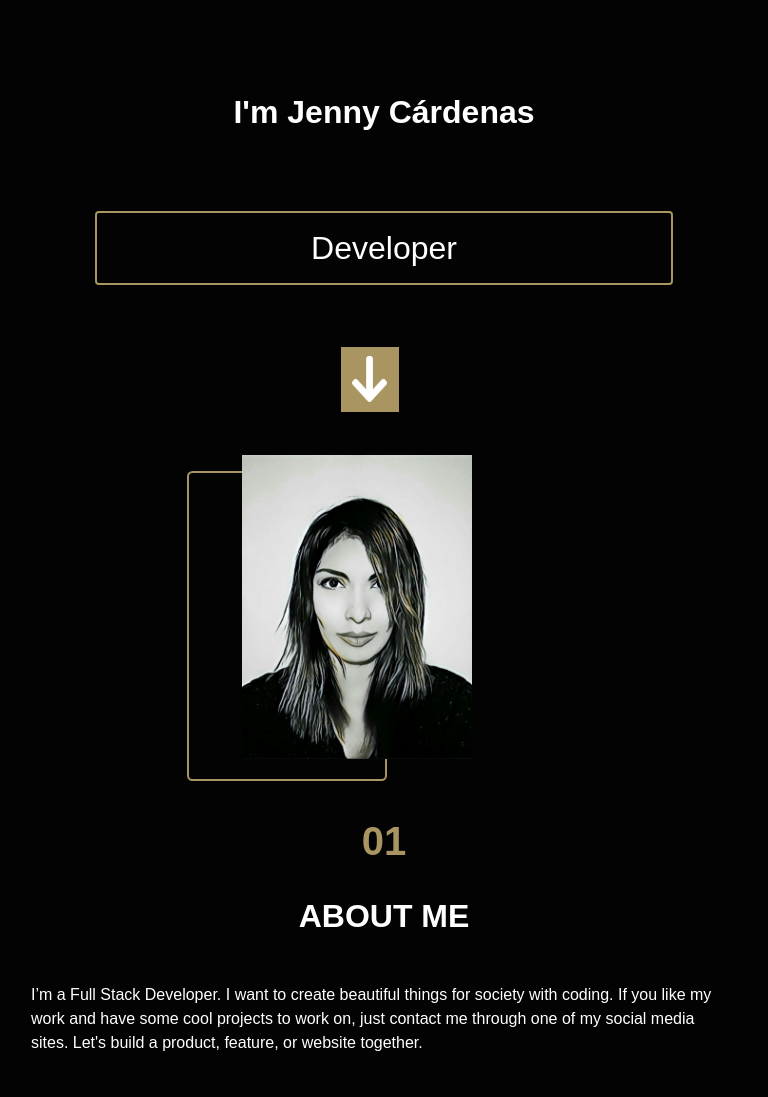
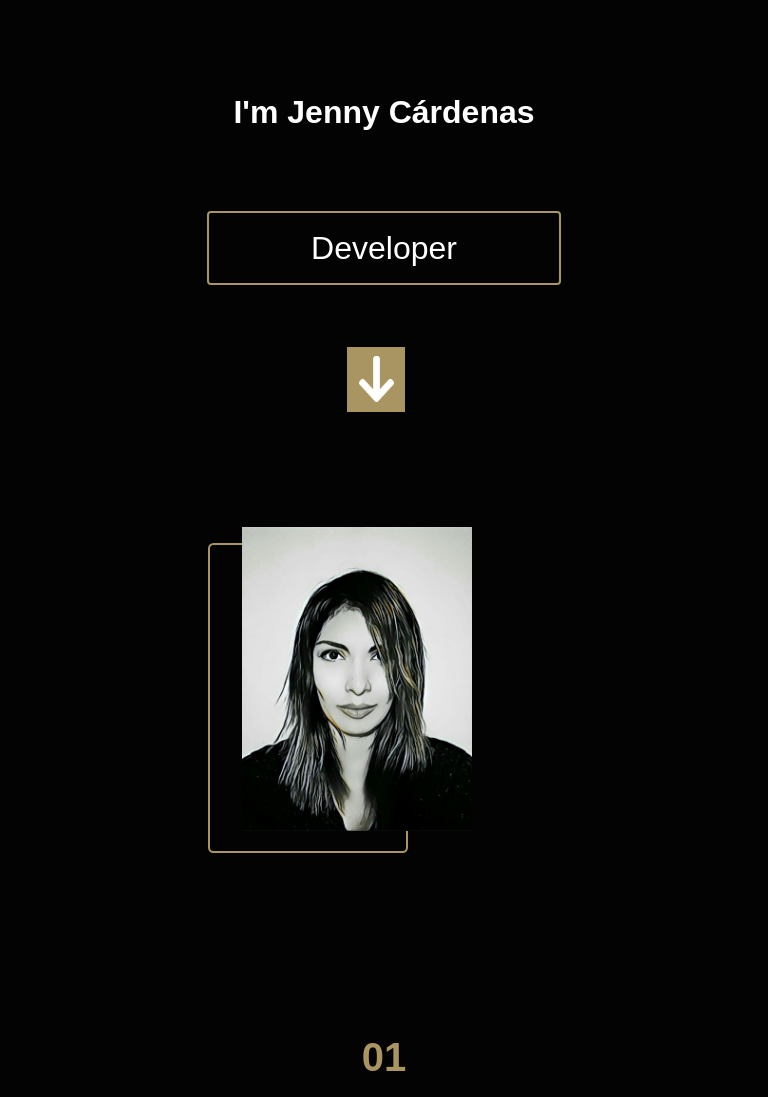
Before and after one commit to janis-jenny/janis-jenny.github.io, a plain HTML site: page index.html in a window 768 px wide. Shown: the part 163-1260 px from the top of the page. Drawn offline with nearby package versions, Linux system fonts and the light colour scheme; a web font is replaced by a local one.

Commit message:
fix arrow position in all views, add more margin at the top of about section and in the dev tag

```diff
--- a/css/stylesheet.css
+++ b/css/stylesheet.css
@@ -45,6 +45,10 @@
   text-decoration: none;
   position: relative;
   display: inline-block;
+}
+
+.links:hover {
+  cursor: pointer;
 }
 
 .links::before {
@@ -458,7 +462,7 @@ h5 {
     justify-content: center;
     position: relative;
     top: 1.8rem;
-    left: 7.2rem;
+    left: 9rem;
   }
 
   .art-img {
@@ -483,7 +487,7 @@ h5 {
     border-radius: 5.5px;
     position: absolute;
     top: 4rem;
-    left: 3rem;
+    left: 5rem;
   }
 
   .about-txt > h1 {
@@ -633,13 +637,18 @@ h5 {
     font-size: 15px;
   }
 
+  .dev {
+    font-weight: lighter;
+    margin: 2rem 12rem;
+  }
+
   #arrow {
     display: flex;
     justify-content: center;
     align-items: center;
     position: relative;
     top: 1.8rem;
-    left: 18.6rem;
+    left: 19rem;
   }
 
   .art-img {
@@ -664,7 +673,7 @@ h5 {
     border-radius: 5.5px;
     position: absolute;
     top: 4rem;
-    left: 11.7rem;
+    left: 13rem;
   }
 
   .about-txt > h1 {
--- a/index.html
+++ b/index.html
@@ -20,10 +20,10 @@
     <nav class="row navbar container-fluid fixed-top mx-0">
       <div id="logo" class="px-0"><a class="nav-link active" data-aos="zoom-in" aria-current="page" href="#home"><img class="logo" src="./images/j_.png" alt="Logo"></a></div>
       <ul class="link-list d-flex col-8 justify-content-between mx-1">
-        <li class="links"><a href="http://jennycardenas.me/index.html#about" class="link">About</a></li>
-        <li class="links"><a href="http://jennycardenas.me/index.html#projects" class="link">Projects</a></li>
-        <li class="links"><a href="http://jennycardenas.me/index.html#skills" class="link">Skills</a></li>
-        <li class="links"><a href="http://jennycardenas.me/index.html#contact" class="link">Contact</a></li>
+        <li class="links"><a href="https://jennycardenas.me/index.html#about" class="link">About</a></li>
+        <li class="links"><a href="https://jennycardenas.me/index.html#projects" class="link">Projects</a></li>
+        <li class="links"><a href="https://jennycardenas.me/index.html#skills" class="link">Skills</a></li>
+        <li class="links"><a href="https://jennycardenas.me/index.html#contact" class="link">Contact</a></li>
       </ul>
     </nav>
   </div>
@@ -48,13 +48,13 @@
   </header>
   <main class="bg w-100 container-fluid">
     <section id="about" class="about row">
-      <div class="col-sm-12 col-lg-6 position-relative mt-4">
+      <div class="col-sm-12 col-lg-6 position-relative my-5 pt-5">
         <div class="art-img">
           <img src="./images/Paola_02_effect.jpg" alt="my-photo" data-aos="zoom-in-up">
         </div>
-        <div id="rectangle"></div>
+        <div id="rectangle" class="mt-5"></div>
       </div>
-      <div class="about-txt col-sm-12 col-lg-6 d-flex flex-column align-items-center">
+      <div class="about-txt col-sm-12 col-lg-6 d-flex flex-column align-items-center my-5 pt-5">
         <h1>01</h1>
         <h2>ABOUT ME</h2>
         <p>I’m a Full Stack Developer. I want to create beautiful things for society with coding. If you like my work and have some cool projects to work on, just contact me through one of my social media sites. Let's build a product, feature, or website together.</p>
@@ -84,7 +84,6 @@
         <h1>02</h1>
         <h2>PROJECTS</h2>
       </div>
-
       <div id="carouselExampleCaptions" class="carousel carousel-size slide" data-ride="carousel">
         <div class="carousel-inner">
           <div class="carousel-item active project-carousel position-relative">
```
